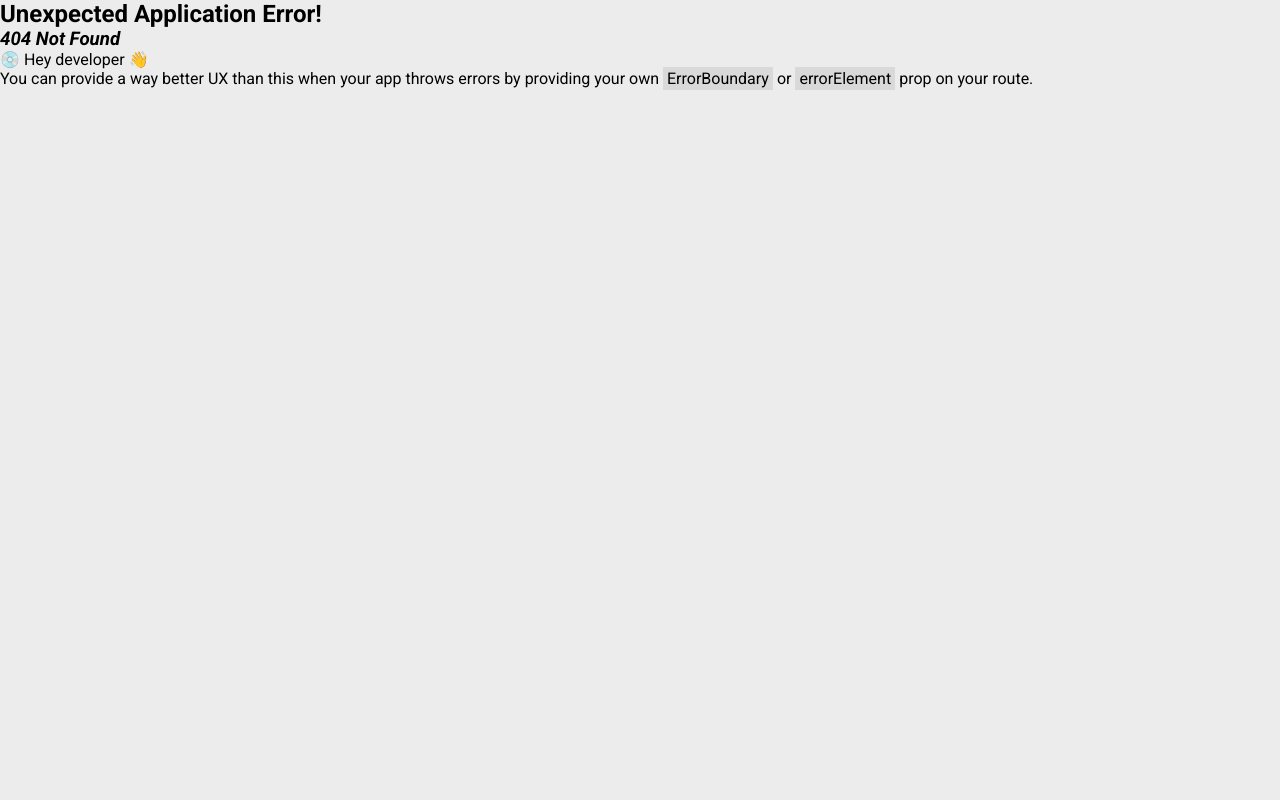
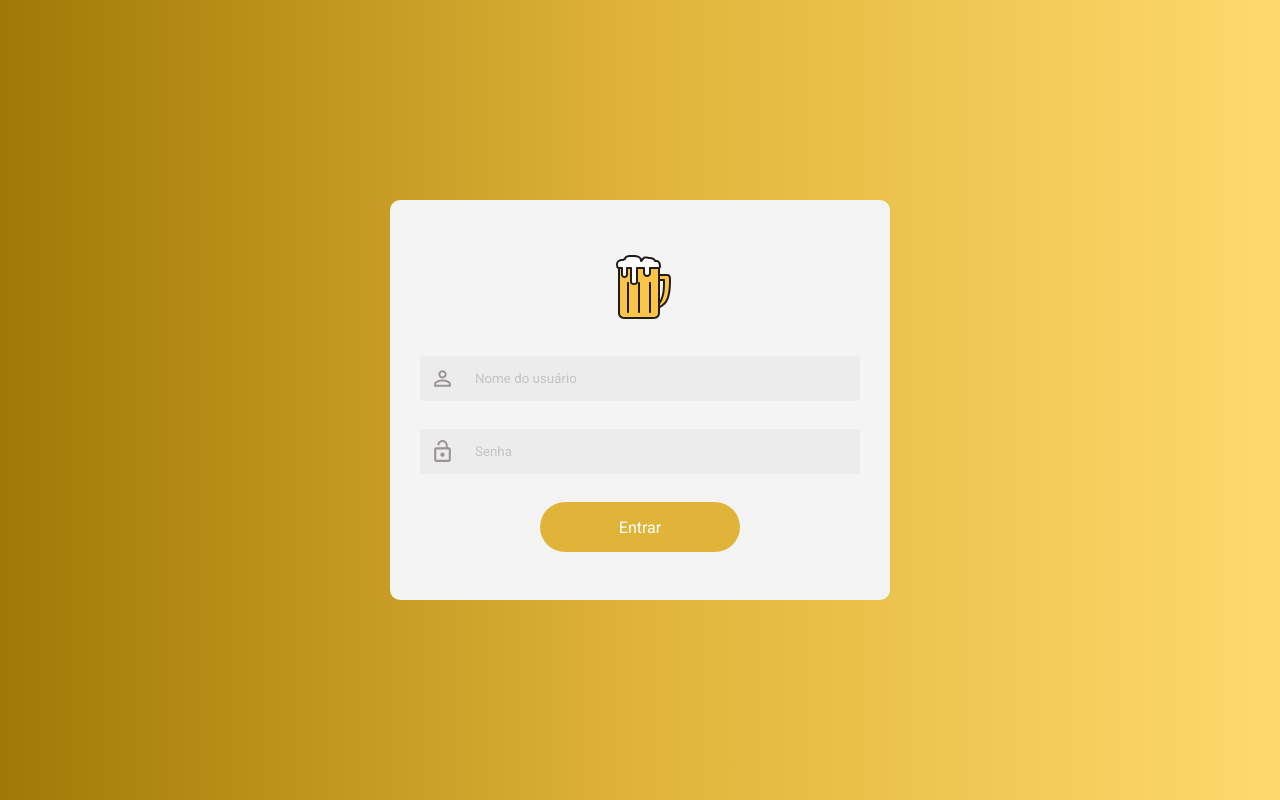
Before and after one commit to EricBritto14/santa-dose-adega, a React (Vite) app: page /#/login in a window 1280 px wide. Before the commit this address had no page. Built offline with nearby package versions, Linux system fonts and the light colour scheme.

Commit message:
feat (login) Sistema de autenticação.

```diff
--- /dev/null
+++ b/src/api/services/auth.ts
@@ -0,0 +1,13 @@
+import { selectMethod } from '@Api/methods';
+import { findRouter }  from '@Api/mapRouters';
+import { User } from '@Models/user';
+
+export async function LoginRequest(user : User) {
+    let request = await findRouter("login");
+
+    return selectMethod(
+        request.router,
+        request.method,
+        user
+    );
+}
--- /dev/null
+++ b/src/models/user.ts
@@ -0,0 +1,5 @@
+
+export type User = {
+    username : string,
+    password : string
+}
--- /dev/null
+++ b/src/pages/Login/index.tsx
@@ -0,0 +1,63 @@
+import React, { useState, useEffect } from "react";
+import { PersonOutline, LockOpen } from "@mui/icons-material";
+
+import { LoginRequest } from "@Api/services/auth";
+import { User } from "@Models/user";
+
+import "./style.sass";
+
+const Login = () => {
+    const [ user, setUser ] = useState<User>({
+        username: "",
+        password: ""
+    });
+
+    const changeUserArgs = (value : string, key : string) => {
+        setUser(prevState => ({
+            ...prevState,
+            [key] : value
+        }));
+    }
+
+    async function userRequest() {
+        const response = await LoginRequest(user);
+
+        console.log("RESPONSE: ", response);
+    }
+
+    const handleSubmit = (event : any) => {
+        event.preventDefault();
+        userRequest();
+    }
+
+    return (
+        <div id="login-page-main">
+            <form onSubmit={handleSubmit}>
+                <img src="../../../public/beer.svg" alt="beer" />
+                <div id="input-content-login">
+                    <PersonOutline/>
+                    <input
+                        type="text"
+                        placeholder="Nome do usuário"
+                        value={user.username}
+                        onChange={(element) => changeUserArgs(element.target.value, "username")}
+                    />
+                </div>
+                <div id="input-content-login">
+                    <LockOpen/>
+                    <input
+                        type="password"
+                        placeholder="Senha"
+                        value={user.password}
+                        onChange={(element) => changeUserArgs(element.target.value, "password")}
+                    />
+                </div>
+                <button type="submit">
+                    Entrar
+                </button>
+            </form>
+        </div>
+    )
+}
+
+export default Login;
--- /dev/null
+++ b/src/pages/Login/style.sass
@@ -0,0 +1,67 @@
+@use '../../styles/variables'
+
+#login-page-main
+    width: 100%
+    height: 100vh
+    display: flex
+    align-items: center
+    justify-content: center
+    background: rgb(161,120,6)
+    background: linear-gradient(90deg, rgba(161,120,6,1) 0%, rgba(224,180,57,1) 50%, rgba(255,217,110,1) 100%)
+
+    form
+        background-color: variables.$bg-color-third
+        width: 500px
+        height: 400px
+        border-radius: 10px
+        display: flex
+        flex-direction: column
+        justify-content: center
+        align-items: center
+        padding: 30px
+        gap: 28px
+
+        img
+            width: 80px
+
+        button
+            width: 200px
+            height: 50px
+            border: 0px
+            background-color: variables.$color-amber-primary
+            color: #FFF
+            font-size: 16px
+            border-radius: 30px
+            cursor: pointer
+            transition-duration: 300ms
+
+        button:hover
+            border: 3px solid variables.$color-amber-primary
+            background-color: variables.$bg-color-third
+            color: variables.$color-amber-primary
+
+
+
+#input-content-login
+    width: 100%
+    background-color: variables.$bg-color-primary
+    border-radius: 4px
+    display: flex
+    align-items: center
+
+    input
+        border: 0px
+        background-color: variables.$bg-color-primary
+        height: 40px
+        width: 100%
+        padding: 0px 10px
+        color: variables.$text-color-secundary
+
+    input::placeholder
+        color: variables.$text-color-fourth
+
+    svg
+        margin: 10px
+        width: 25px
+        height: 25px
+        color: variables.$text-color-secundary
```
Also changed, not shown: src/api/services/products.ts (added, +53 -0 lines), src/models/product.ts (+8 -6 lines), src/router.tsx (+11 -0 lines).
